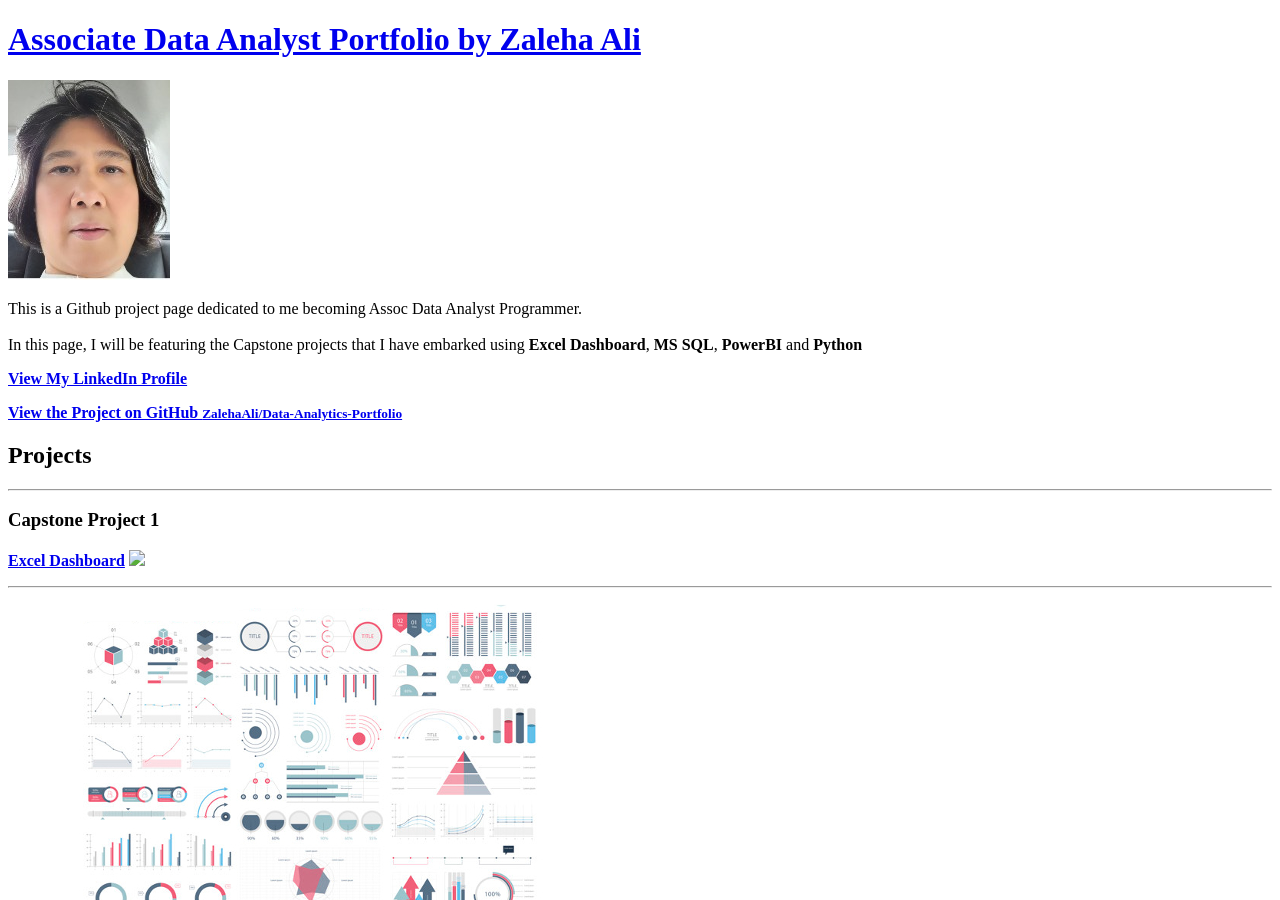
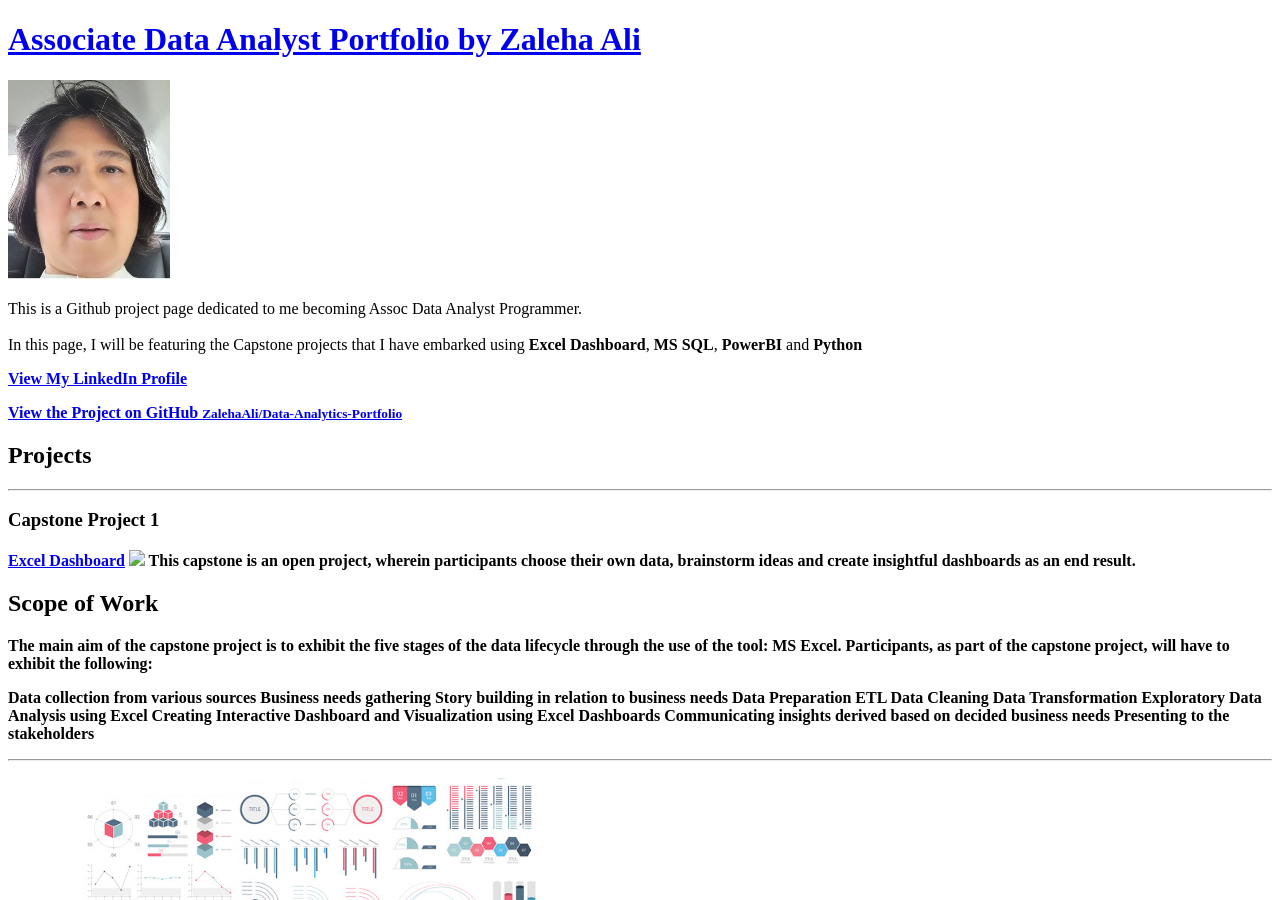
Before and after one commit to ZalehaAli/Data-Analytics-Portfolio, a Jekyll site: the page built from index.md, in a window 1280 px wide and 900 px high. Built offline with Jekyll 4.4.1, drawn with Linux system fonts in a browser that asks for light colours; our own code applies the rules of GitHub Pages for plain Markdown files.

Commit message:
Create index.md

```diff
--- a/index.md
+++ b/index.md
@@ -6,6 +6,24 @@
 
 [Excel Dashboard](/sample_page)
 <img src="worldhappiness.jpg?raw=true"/>
+This capstone is an open project, wherein participants choose their own data, brainstorm ideas and create insightful dashboards as an end result.
+# Scope of Work
+The main aim of the capstone project is to exhibit the five stages of the data lifecycle through the use of the tool: MS Excel. Participants, as part of the capstone project, will have to exhibit the following:
+
+Data collection from various sources
+Business needs gathering
+Story building in relation to business needs
+Data Preparation
+ETL
+Data Cleaning
+Data Transformation
+Exploratory Data Analysis using Excel
+Creating Interactive Dashboard and Visualization using Excel Dashboards
+Communicating insights derived based on decided business needs
+Presenting to the stakeholders
+
+
+
 
 ---
 [MS SQL](/pdf/sample_presentation.pdf)
```
